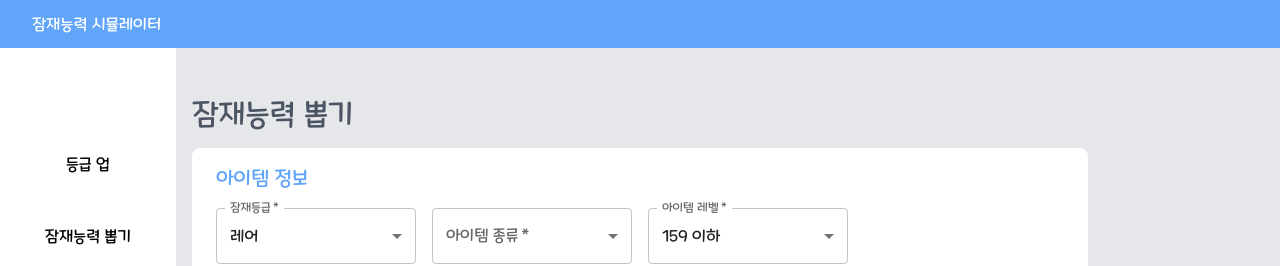
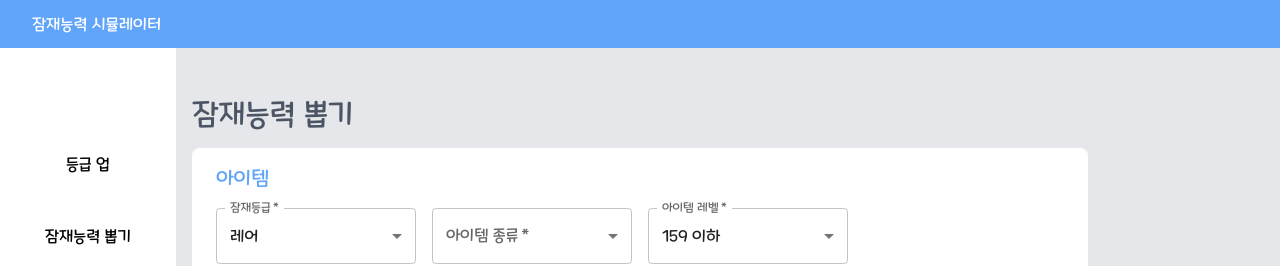
Before and after one commit to DoggySummer/mapleCube, a Next.js app: page /choose in a window 1280 px wide. Shown: the top 266 px of the page. Built offline with nearby package versions, Linux system fonts and the light colour scheme.

Commit message:
아이템 정보 변경

```diff
--- a/app/(pages)/choose/page.tsx
+++ b/app/(pages)/choose/page.tsx
@@ -56,7 +56,7 @@ const Page = () => {
       <SideBar />
       <div className="mx-auto mb-4 mt-24 w-[90vw] text-left text-3xl text-gray-600 sm:w-[70vw]">잠재능력 뽑기</div>
       <div className="mx-auto mb-4 w-[90vw] rounded-lg bg-white px-4 py-4 sm:w-[70vw]">
-        <div className="ml-2 pb-2 text-xl text-blue-400">아이템 정보</div>
+        <div className="ml-2 pb-2 text-xl text-blue-400">아이템</div>
         <div className="flex flex-col sm:flex-row">
           <SelectBox title="잠재등급" selectMenu={rankSelect} value={rank} handle={handleRankNow} />
           <SelectBox title="아이템 종류" selectMenu={itemTypeSelect} value={itemType} handle={handleItemType} />
```
